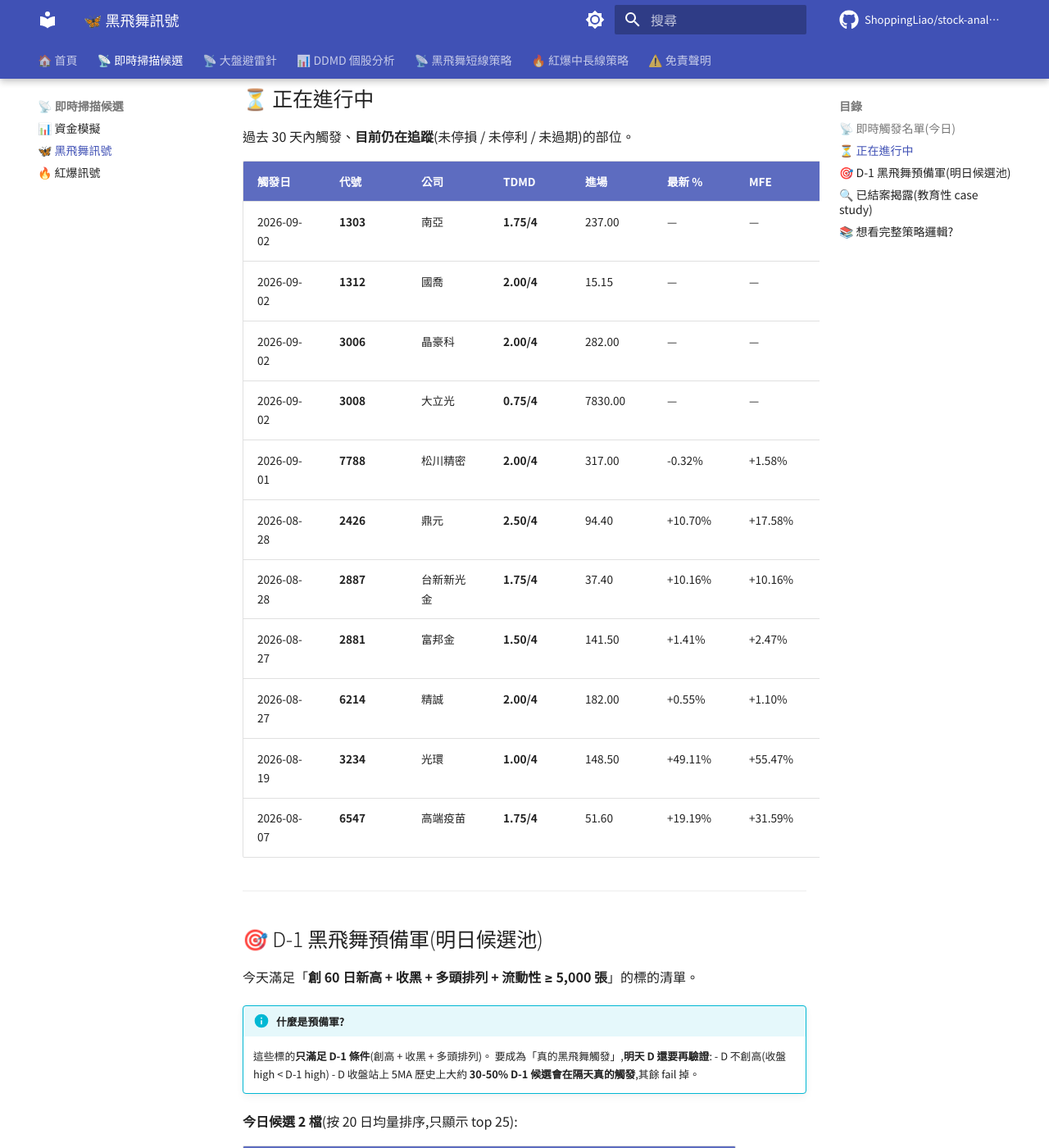
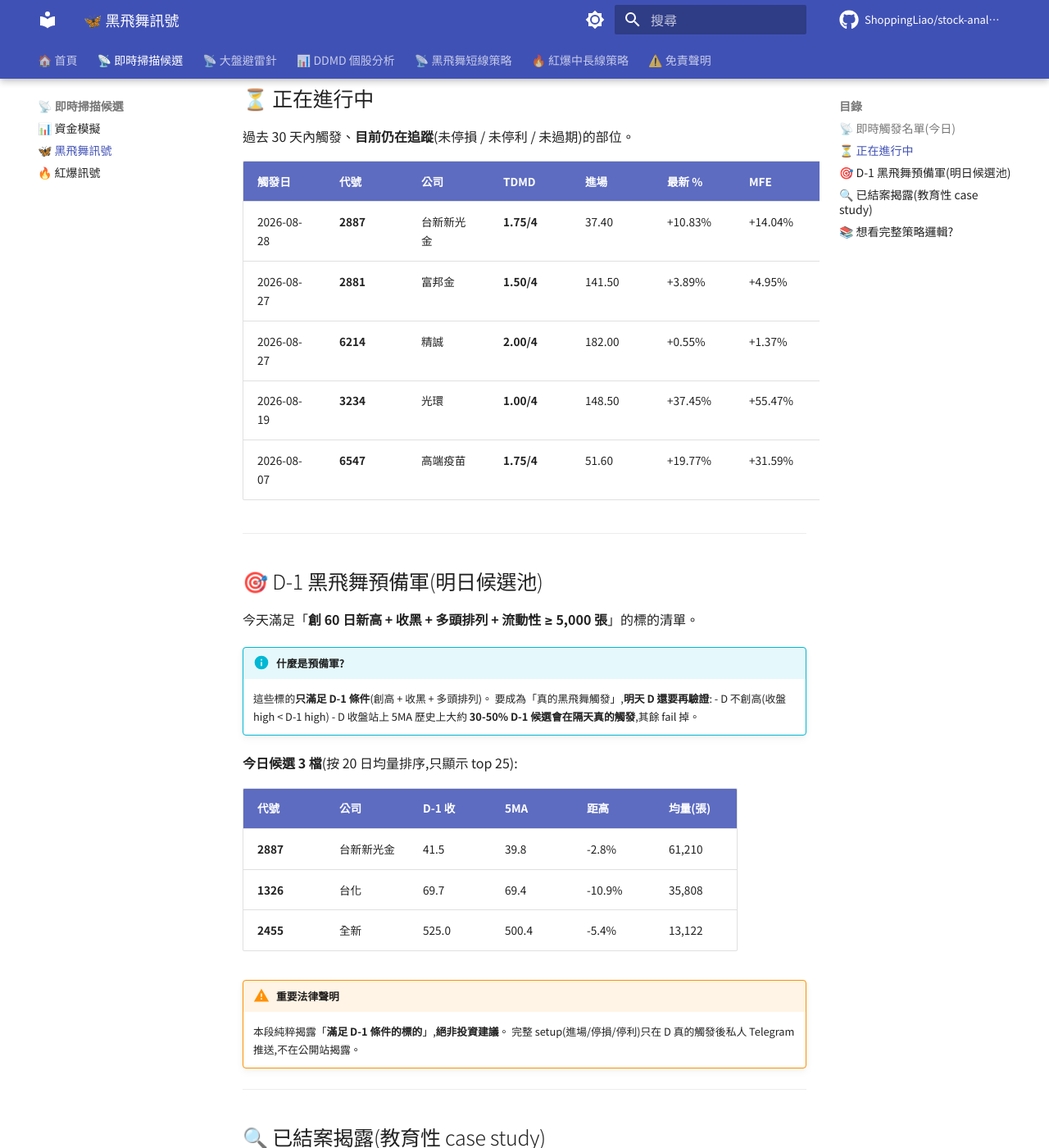
Before and after one commit to ShoppingLiao/stock-analysis-public, an MkDocs documentation site: the page built from docs/signals_black_butterfly.md, in a window 1280 px wide and 1400 px high, scrolled down 583 px. Shown: the whole window at 82% size. Built offline with MkDocs 1.6.1 and Material for MkDocs 9.7.7, drawn with Linux system fonts in a browser that asks for light colours; comment, search, counter and statistics services are not loaded; some of the changed text lies outside the part shown.

Commit message:
docs(signals): update BB + RB + capital (2026-09-03)

```diff
--- a/docs/signals_black_butterfly.md
+++ b/docs/signals_black_butterfly.md
@@ -24,17 +24,11 @@
 
 | 觸發日 | 代號 | 公司 | TDMD | 進場 | 最新 % | MFE | MAE | 狀態 |
 |--------|------|------|------|------|--------|-----|-----|------|
-| 2026-09-02 | **1303** | 南亞 | **1.75/4** | 237.00 | — | — | — | ⏸️ 待入場 |
-| 2026-09-02 | **1312** | 國喬 | **2.00/4** | 15.15 | — | — | — | ⏸️ 待入場 |
-| 2026-09-02 | **3006** | 晶豪科 | **2.00/4** | 282.00 | — | — | — | ⏸️ 待入場 |
-| 2026-09-02 | **3008** | 大立光 | **0.75/4** | 7830.00 | — | — | — | ⏸️ 待入場 |
-| 2026-09-01 | **7788** | 松川精密 | **2.00/4** | 317.00 | -0.32% | +1.58% | -1.42% | 🔵 追蹤中 |
-| 2026-08-28 | **2426** | 鼎元 | **2.50/4** | 94.40 | +10.70% | +17.58% | -6.36% | 🔵 追蹤中 |
-| 2026-08-28 | **2887** | 台新新光金 | **1.75/4** | 37.40 | +10.16% | +10.16% | -0.13% | 🔵 追蹤中 |
-| 2026-08-27 | **2881** | 富邦金 | **1.50/4** | 141.50 | +1.41% | +2.47% | -0.71% | 🔵 追蹤中 |
-| 2026-08-27 | **6214** | 精誠 | **2.00/4** | 182.00 | +0.55% | +1.10% | -1.65% | 🔵 追蹤中 |
-| 2026-08-19 | **3234** | 光環 | **1.00/4** | 148.50 | +49.11% | +55.47% | -4.71% | 🔵 追蹤中 |
-| 2026-08-07 | **6547** | 高端疫苗 | **1.75/4** | 51.60 | +19.19% | +31.59% | -2.91% | 🔵 追蹤中 |
+| 2026-08-28 | **2887** | 台新新光金 | **1.75/4** | 37.40 | +10.83% | +14.04% | -0.13% | 🔵 追蹤中 |
+| 2026-08-27 | **2881** | 富邦金 | **1.50/4** | 141.50 | +3.89% | +4.95% | -0.71% | 🔵 追蹤中 |
+| 2026-08-27 | **6214** | 精誠 | **2.00/4** | 182.00 | +0.55% | +1.37% | -1.65% | 🔵 追蹤中 |
+| 2026-08-19 | **3234** | 光環 | **1.00/4** | 148.50 | +37.45% | +55.47% | -4.71% | 🔵 追蹤中 |
+| 2026-08-07 | **6547** | 高端疫苗 | **1.75/4** | 51.60 | +19.77% | +31.59% | -2.91% | 🔵 追蹤中 |
 
 
 ---
@@ -50,12 +44,13 @@
     - D 收盤站上 5MA
     歷史上大約 **30-50% D-1 候選會在隔天真的觸發**,其餘 fail 掉。
 
-**今日候選 2 檔**(按 20 日均量排序,只顯示 top 25):
+**今日候選 3 檔**(按 20 日均量排序,只顯示 top 25):
 
 | 代號 | 公司 | D-1 收 | 5MA | 距高 | 均量(張) |
 |------|------|--------|-----|------|---------|
-| **2426** | 鼎元 | 104.5 | 100.5 | -5.9% | 41,648 |
-| **1301** | 台塑 | 66.8 | 65.3 | -5.4% | 32,301 |
+| **2887** | 台新新光金 | 41.5 | 39.8 | -2.8% | 61,210 |
+| **1326** | 台化 | 69.7 | 69.4 | -10.9% | 35,808 |
+| **2455** | 全新 | 525.0 | 500.4 | -5.4% | 13,122 |
 
 !!! warning "重要法律聲明"
     本段純粹揭露「**滿足 D-1 條件的標的**」,**絕非投資建議**。
@@ -73,15 +68,20 @@
     您**會看到很多 ❌ 停損案例,這是正常的**。
     重點不是「每筆都贏」,而是「失敗的小虧 + 勝出的大贏 = 期望值正」。
 
-**統計**:近 30 天 已結案 **20** 筆 — ✅ 停利 7 / ❌ 停損 13 / ⚪ 觀察期過 0
+**統計**:近 30 天 已結案 **25** 筆 — ✅ 停利 8 / ❌ 停損 17 / ⚪ 觀察期過 0
 
 | 觸發日 | 代號 | 公司 | TDMD | DDMD | 進場 | 停損 | 停利 | 結果 | 報酬 | MFE | MAE |
 |--------|------|------|------|------|------|------|------|------|------|-----|-----|
+| 2026-09-02 | **3006** | 晶豪科 | **2.00** | — | 282.00 | 268.50 | 310.20 | 🟢 ❌ 停損 | -1.77% | +9.75% | -2.48% |
+| 2026-09-02 | **1312** | 國喬 | **2.00** | — | 15.15 | 14.75 | 16.67 | 🟢 ❌ 停損 | -1.65% | +8.25% | -2.31% |
+| 2026-09-02 | **1303** | 南亞 | **1.75** | — | 237.00 | 229.00 | 260.70 | 🟢 ❌ 停損 | -3.38% | +3.16% | -7.38% |
+| 2026-09-01 | **7788** | 松川精密 | **2.00** | — | 317.00 | 300.00 | 348.70 | 🟢 ❌ 停損 | -5.36% | +4.73% | -6.15% |
 | 2026-08-28 | **3443** | 創意 | **0.75** | — | 6060.00 | 5855.00 | 6666.00 | 🟢 ❌ 停損 | -3.38% | +0.66% | -6.27% |
 | 2026-08-28 | **6446** | 藥華藥 | **0.75** | — | 1585.00 | 1520.00 | 1743.50 | 🟢 ❌ 停損 | -4.10% | +3.79% | -11.99% |
 | 2026-08-28 | **3189** | 景碩 | **1.75** | — | 886.00 | 862.00 | 974.60 | 🟢 ❌ 停損 | -2.71% | +1.47% | -8.58% |
 | 2026-08-28 | **1709** | 和益 | **2.00** | — | 36.10 | 33.55 | 39.71 | 🟢 ❌ 停損 | -7.06% | +0.42% | -7.62% |
 | 2026-08-28 | **6213** | 聯茂 | **1.50** | — | 581.00 | 543.00 | 639.10 | 🟢 ❌ 停損 | -6.54% | +1.72% | -8.09% |
+| 2026-08-28 | **2426** | 鼎元 | **2.50** | — | 94.40 | 92.70 | 103.84 | 🔴 ✅ 停利 | +0.64% | +17.58% | -6.36% |
 | 2026-08-27 | **2884** | 玉山金 | **1.25** | — | 38.55 | 38.10 | 42.41 | 🟢 ❌ 停損 | -1.17% | +0.65% | -1.17% |
 | 2026-08-24 | **6538** | 倉和 | **2.25** | — | 195.50 | 188.50 | 215.05 | 🔴 ✅ 停利 | +2.30% | +13.81% | -1.79% |
 | 2026-08-24 | **2851** | 中再保 | **3.25** | — | 42.80 | 42.30 | 47.08 | 🟢 ❌ 停損 | -1.17% | +2.34% | -2.92% |
--- a/docs/signals_capital.md
+++ b/docs/signals_capital.md
@@ -17,9 +17,9 @@
 
 -   **💼 當前資金水位**
 
-    # 1,100,000
+    # 500,000
 
-    持倉 11 檔 × 100,000
+    持倉 5 檔 × 100,000
 
 -   **🌊 歷史最高水位**
 
@@ -29,38 +29,35 @@
 
 -   **🟢 已實現損益**
 
-    # +533,274
+    # +523,635
 
-    勝率 31.0% / 319 檔已平倉
+    勝率 30.9% / 324 檔已平倉
 
 -   **🟡 未實現損益**
 
-    # +84,219
+    # +66,009
 
-    持倉 11 檔(現價 vs 進場價)
+    持倉 5 檔(現價 vs 進場價)
 
 -   **📈 總損益**
 
-    # +617,493
+    # +589,644
 
-    報酬率 **+8.95%** _(分母 = 歷史最高水位 6,900,000)_
+    報酬率 **+8.55%** _(分母 = 歷史最高水位 6,900,000)_
 
 </div>
 
-> **💡 解讀**:這個策略歷史上**同時最多持有 69 檔**(在 2026-05-28),代表「玩這個策略至少要準備 **6,900,000 元**」才不會因資金不夠錯過訊號。當前只佔用 1,100,000(11 檔)。
+> **💡 解讀**:這個策略歷史上**同時最多持有 69 檔**(在 2026-05-28),代表「玩這個策略至少要準備 **6,900,000 元**」才不會因資金不夠錯過訊號。當前只佔用 500,000(5 檔)。
 
 ### 持倉中 — Top 5 獲利 / 虧損
 
 | 排名 | 代號 | 公司名 | 進場日 | 進場價 | 現價 | 損益 | 損益% |
 |------|------|--------|--------|--------|------|------|-------|
-| 🟢 | 3234 | 光環 | 2026-08-19 | 148.50 | 211.00 | **+42,088** | **+42.09%** |
-| 🟢 | 6547 | 高端疫苗 | 2026-08-07 | 51.60 | 61.50 | **+19,186** | **+19.19%** |
-| 🟢 | 2426 | 鼎元 | 2026-08-28 | 94.40 | 104.50 | **+10,699** | **+10.70%** |
-| 🟢 | 2887 | 台新新光金 | 2026-08-28 | 37.40 | 41.20 | **+10,160** | **+10.16%** |
-| 🟢 | 2881 | 富邦金 | 2026-08-27 | 141.50 | 143.50 | **+1,413** | **+1.41%** |
-| 🔴 | 7788 | 松川精密 | 2026-09-01 | 317.00 | 316.00 | **-315** | **-0.32%** |
-| 🔴 | 3008 | 大立光 | 2026-09-02 | 7830.00 | 7810.00 | **-255** | **-0.26%** |
-| 🔴 | 3006 | 晶豪科 | 2026-09-02 | 282.00 | 281.50 | **-177** | **-0.18%** |
+| 🟢 | 3234 | 光環 | 2026-08-19 | 148.50 | 194.50 | **+30,976** | **+30.98%** |
+| 🟢 | 6547 | 高端疫苗 | 2026-08-07 | 51.60 | 61.80 | **+19,767** | **+19.77%** |
+| 🟢 | 2887 | 台新新光金 | 2026-08-28 | 37.40 | 41.45 | **+10,829** | **+10.83%** |
+| 🟢 | 2881 | 富邦金 | 2026-08-27 | 141.50 | 147.00 | **+3,887** | **+3.89%** |
+| 🟢 | 6214 | 精誠 | 2026-08-27 | 182.00 | 183.00 | **+549** | **+0.55%** |
 
 !!! info "⚠️ 資金模擬說明"
     每檔固定投入 **100,000 元**(教育性質,實際操作會依 TDMD 評分動態調整部位)。
@@ -95,15 +92,15 @@
 
 -   **🟡 未實現損益**
 
-    # +236,621
+    # +170,721
 
     持倉 34 檔(現價 vs 進場價)
 
 -   **📉 總損益**
 
-    # -501,613
+    # -567,513
 
-    報酬率 **-3.15%** _(分母 = 歷史最高水位 15,900,000)_
+    報酬率 **-3.57%** _(分母 = 歷史最高水位 15,900,000)_
 
 </div>
 
@@ -113,16 +110,16 @@
 
 | 排名 | 代號 | 公司名 | 進場日 | 進場價 | 現價 | 損益 | 損益% |
 |------|------|--------|--------|--------|------|------|-------|
-| 🟢 | 8039 | 台虹 | 2026-07-14 | 185.50 | 313.50 | **+69,003** | **+69.00%** |
-| 🟢 | 6446 | 藥華藥 | 2026-05-14 | 780.00 | 1305.00 | **+67,308** | **+67.31%** |
-| 🟢 | 3498 | 陽程 | 2026-08-17 | 158.50 | 201.50 | **+27,129** | **+27.13%** |
-| 🟢 | 2395 | 研華 | 2026-07-09 | 547.00 | 692.00 | **+26,508** | **+26.51%** |
-| 🟢 | 2301 | 光寶科 | 2026-08-05 | 249.00 | 315.00 | **+26,506** | **+26.51%** |
-| 🔴 | 2359 | 所羅門 | 2026-08-18 | 177.50 | 144.50 | **-18,592** | **-18.59%** |
-| 🔴 | 6265 | 方土昶 | 2026-08-17 | 63.30 | 55.80 | **-11,848** | **-11.85%** |
-| 🔴 | 2491 | 吉祥全 | 2026-08-28 | 56.40 | 50.00 | **-11,348** | **-11.35%** |
-| 🔴 | 2615 | 萬海 | 2026-08-24 | 124.50 | 112.00 | **-10,040** | **-10.04%** |
-| 🔴 | 2351 | 順德 | 2026-08-27 | 240.00 | 229.00 | **-4,583** | **-4.58%** |
+| 🟢 | 6446 | 藥華藥 | 2026-05-14 | 780.00 | 1350.00 | **+73,077** | **+73.08%** |
+| 🟢 | 8039 | 台虹 | 2026-07-14 | 185.50 | 293.00 | **+57,951** | **+57.95%** |
+| 🟢 | 2395 | 研華 | 2026-07-09 | 547.00 | 674.00 | **+23,218** | **+23.22%** |
+| 🟢 | 3498 | 陽程 | 2026-08-17 | 158.50 | 192.00 | **+21,136** | **+21.14%** |
+| 🟢 | 2301 | 光寶科 | 2026-08-05 | 249.00 | 299.00 | **+20,080** | **+20.08%** |
+| 🔴 | 2359 | 所羅門 | 2026-08-18 | 177.50 | 140.50 | **-20,845** | **-20.85%** |
+| 🔴 | 2491 | 吉祥全 | 2026-08-28 | 56.40 | 45.00 | **-20,213** | **-20.21%** |
+| 🔴 | 6265 | 方土昶 | 2026-08-17 | 63.30 | 54.10 | **-14,534** | **-14.53%** |
+| 🔴 | 4939 | 亞電 | 2026-08-28 | 92.80 | 81.50 | **-12,177** | **-12.18%** |
+| 🔴 | 2615 | 萬海 | 2026-08-24 | 124.50 | 115.50 | **-7,229** | **-7.23%** |
 
 !!! info "⚠️ 資金模擬說明"
     每檔固定投入 **100,000 元**(教育性質,實際操作會依 TDMD 評分動態調整部位)。
@@ -137,9 +134,9 @@
 
 -   **💼 當前資金水位**
 
-    # 4,500,000
+    # 3,900,000
 
-    BB 1,100,000 + RB 3,400,000
+    BB 500,000 + RB 3,400,000
 
 -   **🌊 兩策略歷史最高水位**
 
```
Also changed, not shown: other parts of docs/signals_capital.md (+6 -6 lines), docs/signals_red_burst.md (+5 -1 lines).
